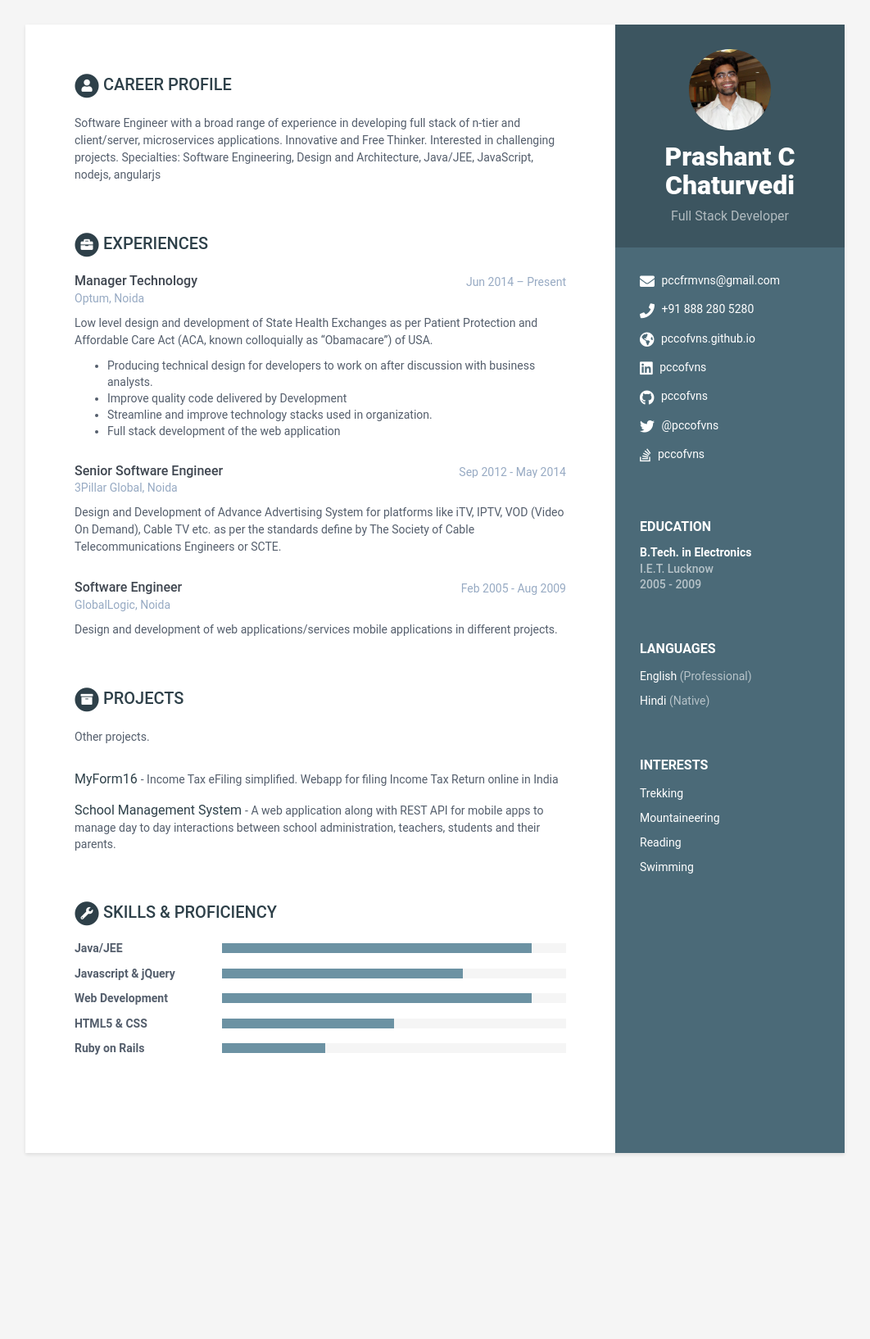
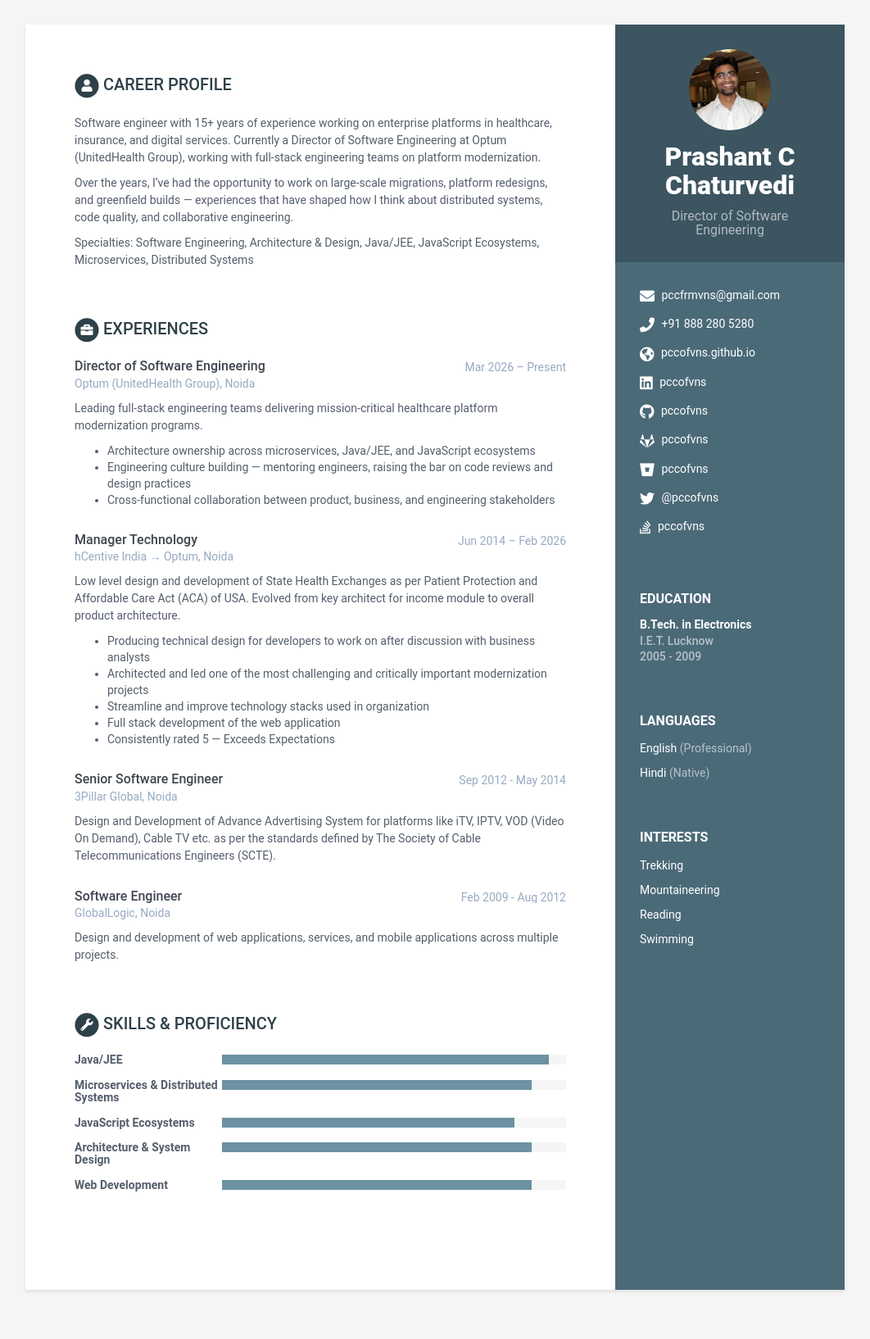
Before and after one commit to pccofvns/pccofvns.github.io, a Jekyll site: the page built from cv.html, in a window 1280 px wide. Shown: the whole page at 82% size, without its empty margins (109-1171 px from the left). Built offline with Jekyll 4.4.1, drawn with Linux system fonts in a browser that asks for light colours; before the commit the page ends 1467 px from its top, so only the background shows below that.

Commit message:
Update CV profile with current role and experience
- Update tagline to Director of Software Engineering
- Enrich career profile summary with 15+ years of experience
- Add Director role at Optum (Mar 2026 - Present)
- Update Manager Technology role with hCentive -> Optum lineage
- Correct GlobalLogic dates to Feb 2009 - Aug 2012
- Modernize skills: add Microservices, Architecture & System Design
- Remove outdated skills (Ruby on Rails, HTML5 & CSS)
- Add GitLab and Bitbucket profile links
- Comment out projects section

```diff
--- a/_data/cv.yml
+++ b/_data/cv.yml
@@ -8,7 +8,7 @@ sidebar:
 
     # Profile information
     name: Prashant C Chaturvedi
-    tagline: Full Stack Developer
+    tagline: Director of Software Engineering
     avatar: profile.png  #place a 100x100 picture inside /assets/images/ folder and provide the name of the file below
 
     # Sidebar links
@@ -17,8 +17,8 @@ sidebar:
     website: pccofvns.github.io #do not add http://
     linkedin: pccofvns
     github: pccofvns
-    gitlab:
-    bitbucket:
+    gitlab: pccofvns
+    bitbucket: pccofvns
     twitter: '@pccofvns'
     stack-overflow: pccofvns
     codewars:
@@ -46,8 +46,11 @@ sidebar:
 career-profile:
     title: Career Profile
     summary: |
-      Software Engineer with a broad range of experience in developing full stack of n-tier and client/server, microservices applications.
-      Innovative and Free Thinker. Interested in challenging projects. Specialties: Software Engineering, Design and Architecture, Java/JEE, JavaScript, nodejs, angularjs
+      Software engineer with 15+ years of experience working on enterprise platforms in healthcare, insurance, and digital services. Currently a Director of Software Engineering at Optum (UnitedHealth Group), working with full-stack engineering teams on platform modernization.
+
+      Over the years, I've had the opportunity to work on large-scale migrations, platform redesigns, and greenfield builds — experiences that have shaped how I think about distributed systems, code quality, and collaborative engineering.
+
+      Specialties: Software Engineering, Architecture &amp; Design, Java/JEE, JavaScript Ecosystems, Microservices, Distributed Systems
 
 education:
     - degree: B.Tech. in Electronics
@@ -64,48 +67,53 @@ education:
 #          - Bullet point
 
 experiences:
+    - role: Director of Software Engineering
+      time: Mar 2026 – Present
+      company: Optum (UnitedHealth Group), Noida
+      details: |
+        Leading full-stack engineering teams delivering mission-critical healthcare platform modernization programs.
+
+          - Architecture ownership across microservices, Java/JEE, and JavaScript ecosystems
+          - Engineering culture building — mentoring engineers, raising the bar on code reviews and design practices
+          - Cross-functional collaboration between product, business, and engineering stakeholders
+
     - role: Manager Technology
-      time: Jun 2014 – Present
-      company: Optum, Noida
+      time: Jun 2014 – Feb 2026
+      company: hCentive India → Optum, Noida
       details: |
-        Low level design and development of State Health Exchanges as per Patient Protection and Affordable Care Act (ACA, known colloquially as "Obamacare") of USA.
+        Low level design and development of State Health Exchanges as per Patient Protection and Affordable Care Act (ACA) of USA. Evolved from key architect for income module to overall product architecture.
 
-          - Producing technical design for developers to work on after discussion with business analysts.
-          - Improve quality code delivered by Development
-          - Streamline and improve technology stacks used in organization.
+          - Producing technical design for developers to work on after discussion with business analysts
+          - Architected and led one of the most challenging and critically important modernization projects
+          - Streamline and improve technology stacks used in organization
           - Full stack development of the web application
+          - Consistently rated 5 — Exceeds Expectations
 
     - role: Senior Software Engineer
       time: Sep 2012 - May 2014
       company: 3Pillar Global, Noida
       details: |
-        Design and Development of Advance Advertising System for platforms like iTV, IPTV, VOD (Video On Demand), Cable TV etc. as per the standards define by The Society of Cable Telecommunications Engineers or SCTE.
-
-#          - Bullet point
-#          - Bullet point
+        Design and Development of Advance Advertising System for platforms like iTV, IPTV, VOD (Video On Demand), Cable TV etc. as per the standards defined by The Society of Cable Telecommunications Engineers (SCTE).
 
     - role: Software Engineer
-      time: Feb 2005 - Aug 2009
+      time: Feb 2009 - Aug 2012
       company: GlobalLogic, Noida
       details: |
-        Design and development of web applications/services mobile applications in different projects.
+        Design and development of web applications, services, and mobile applications across multiple projects.
 
-#          - Bullet point
-#          - Bullet point
+# projects:
+#     title: Projects
+#     intro: >
+#       Other projects.
 
-projects:
-    title: Projects
-    intro: >
-      Other projects.
+#     assignments:
+#       - title: MyForm16
+#         link: "http://www.myform16.com"
+#         tagline: "Income Tax eFiling simplified. Webapp for filing Income Tax Return online in India"
 
-    assignments:
-      - title: MyForm16
-        link: "http://www.myform16.com"
-        tagline: "Income Tax eFiling simplified. Webapp for filing Income Tax Return online in India"
-
-      - title: School Management System
-        link: "#"
-        tagline: "A web application along with REST API for mobile apps to manage day to day interactions between school administration, teachers, students and their parents."
+#       - title: School Management System
+#         link: "#"
+#         tagline: "A web application along with REST API for mobile apps to manage day to day interactions between school administration, teachers, students and their parents."
 
 #publications:
 #    title: Publications
@@ -132,19 +140,17 @@ skills:
 
     toolset:
       - name: Java/JEE
+        level: 95%
+
+      - name: Microservices & Distributed Systems
         level: 90%
 
-      - name: Javascript & jQuery
-        level: 70%
+      - name: JavaScript Ecosystems
+        level: 85%
+
+      - name: Architecture & System Design
+        level: 90%
 
       - name: Web Development
         level: 90%
-
-      - name: HTML5 & CSS
-        level: 50%
-
-      - name: Ruby on Rails
-        level: 30%
-
-
 footer: >
```
